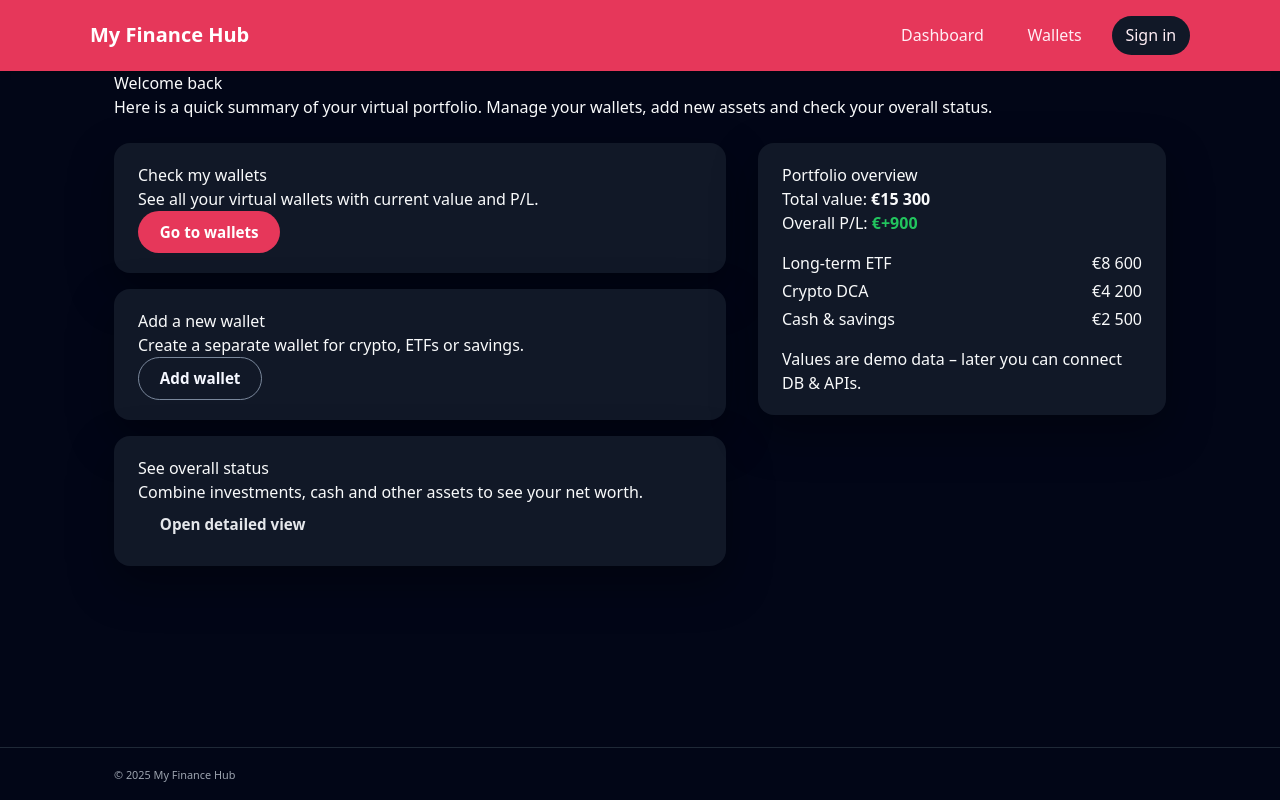
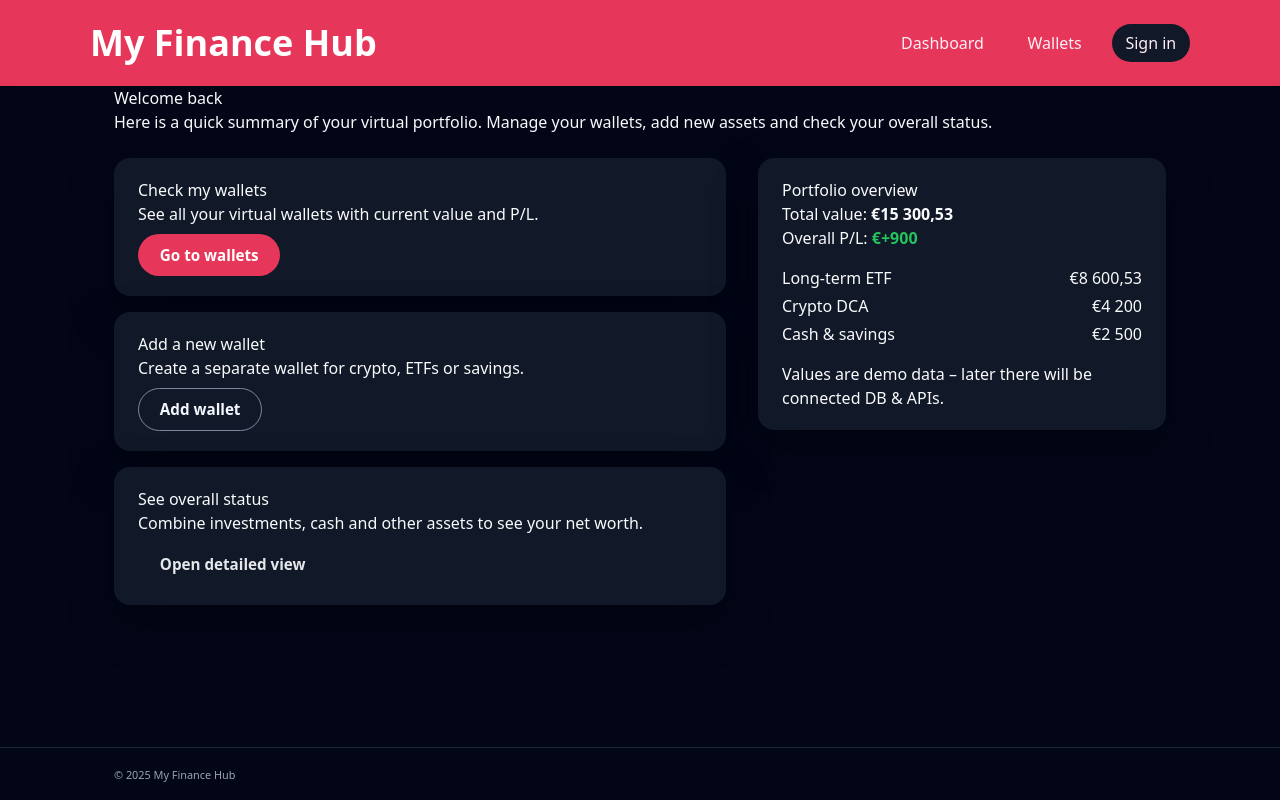
Before and after one commit to JakubS33/VAIISemestralnaPraca, a Next.js app: page /dashboard in a window 1280 px wide. Built offline with nearby package versions, Linux system fonts and the light colour scheme.

Commit message:
mensie upravy

```diff
--- a/app/auth/register/page.tsx
+++ b/app/auth/register/page.tsx
@@ -4,7 +4,7 @@
 import { useState } from "react";
 
 export default function RegisterPage() {
-  const [email, setEmail] = useState("");
+  const [email, setEmail] = useState("@");
   const [pwd, setPwd] = useState("");
   const [pwd2, setPwd2] = useState("");
   const [error, setError] = useState<string | null>(null);
@@ -31,7 +31,7 @@ export default function RegisterPage() {
 
   return (
     <section>
-      <h1>Create account</h1>
+      <h1 style={{ padding: "1rem 0", fontSize: "2.25rem" }}>Create account</h1>
       <form onSubmit={handleSubmit} className="form-card">
         {error && <p className="form-error">{error}</p>}
 
--- a/app/dashboard/page.tsx
+++ b/app/dashboard/page.tsx
@@ -1,5 +1,5 @@
 // app/dashboard/page.tsx
-
+import Link from "next/link";
 type DemoWallet = {
   id: string;
   name: string;
@@ -8,7 +8,7 @@ type DemoWallet = {
 };
 
 const demoWallets: DemoWallet[] = [
-  { id: "1", name: "Long-term ETF", value: 8600, pnl: 1200 },
+  { id: "1", name: "Long-term ETF", value: 8600.53, pnl: 1200 },
   { id: "2", name: "Crypto DCA", value: 4200, pnl: -300 },
   { id: "3", name: "Cash & savings", value: 2500, pnl: 0 },
 ];
@@ -37,17 +37,17 @@ export default function DashboardPage() {
           <div className="action-card">
             <h2>Check my wallets</h2>
             <p>See all your virtual wallets with current value and P/L.</p>
-            <a href="/wallets" className="btn-primary">
+            <Link href="/wallets" className="btn-primary">
               Go to wallets
-            </a>
+            </Link>
           </div>
 
           <div className="action-card">
             <h2>Add a new wallet</h2>
             <p>Create a separate wallet for crypto, ETFs or savings.</p>
-            <a href="/wallets" className="btn-secondary">
+            <Link href="/wallets" className="btn-secondary">
               Add wallet
-            </a>
+            </Link>
           </div>
 
           <div className="action-card">
@@ -55,9 +55,9 @@ export default function DashboardPage() {
             <p>
               Combine investments, cash and other assets to see your net worth.
             </p>
-            <a href="/wallets" className="btn-ghost">
+            <Link href="/wallets" className="btn-ghost">
               Open detailed view
-            </a>
+            </Link>
           </div>
         </div>
 
@@ -70,7 +70,7 @@ export default function DashboardPage() {
               <span>
                 €
                 {totalValue.toLocaleString("sk-SK", {
-                  maximumFractionDigits: 0,
+                  maximumFractionDigits: 2,
                 })}
               </span>
             </p>
@@ -81,7 +81,7 @@ export default function DashboardPage() {
                 €
                 {totalPnL.toLocaleString("sk-SK", {
                   signDisplay: "always",
-                  maximumFractionDigits: 0,
+                  maximumFractionDigits: 2,
                 })}
               </span>
             </p>
@@ -93,7 +93,7 @@ export default function DashboardPage() {
                   <span>
                     €
                     {w.value.toLocaleString("sk-SK", {
-                      maximumFractionDigits: 0,
+                      maximumFractionDigits: 2,
                     })}
                   </span>
                 </li>
@@ -101,7 +101,7 @@ export default function DashboardPage() {
             </ul>
 
             <p className="summary-foot">
-              Values are demo data – later you can connect DB &amp; APIs.
+              Values are demo data – later there will be connected DB & APIs.
             </p>
           </div>
         </aside>
--- a/app/globals.css
+++ b/app/globals.css
@@ -25,21 +25,20 @@ body {
   height: 100%;
 }
 
-/* jedno zjednotené body pravidlo */
+
 body {
-  background: #020617;                /* tmavé pozadie */
-  color: #f9fafb;                     /* svetlý text */
+  background: #020617;
+  color: #f9fafb;
   font-family: system-ui, -apple-system, BlinkMacSystemFont, "Segoe UI",
     sans-serif;
 
-  display: flex;                      /* kvôli header-main-footer flex layoutu */
-  flex-direction: column;             /* header hore, footer dole */
-  min-height: 100vh;                  /* telo má aspoň výšku okna */
+  display: flex;
+  flex-direction: column;
+  min-height: 100vh;
 }
 
-/* app/globals.css */
 
-/* 1) Základ tela stránky */
+
 body {
   margin: 0;
   font-family: system-ui, -apple-system, BlinkMacSystemFont, "Segoe UI",
@@ -48,21 +47,21 @@ body {
   color: #f9fafb;
 }
 
-/* 2) Kontejner */
+
 .container {
   max-width: 1100px;
   margin: 0 auto;
   padding: 0 1.5rem;
 }
 
-/* 3) Header */
+
 .main-header {
   background: #e6375a;
   color: #fff;
   box-shadow: 0 2px 6px rgba(0, 0, 0, 0.25);
 }
 
-/* 4) Header obsah */
+
 .header-inner {
   display: flex;
   align-items: center;
@@ -70,21 +69,21 @@ body {
   padding: 1rem 0;
 }
 
-/* 5) Logo */
+
 .logo {
   font-weight: 700;
-  font-size: 1.25rem;
+  font-size: 2.25rem;
   text-decoration: none;
   color: inherit;
 }
 
-/* 6) Navigácia */
+
 .main-nav {
   display: flex;
   gap: 1rem;
 }
 
-/* 7) Odkazy v navigácii */
+
 .nav-link {
   text-decoration: none;
   font-weight: 500;
@@ -122,9 +121,9 @@ body {
   color: #9ca3af;
 }
 
-
+/* Hero (landing) */
 .hero {
-  padding: 3rem 0 4rem 15rem;
+  padding: 3rem 0 4rem;
 }
 
 .hero-inner {
@@ -150,9 +149,7 @@ body {
   line-height: 1.1;
 }
 
-.hero-highlight {
-  color: #f97373;
-}
+
 
 .hero-subtitle {
   margin-top: 0.75rem;
@@ -181,6 +178,9 @@ body {
   border: 1px solid transparent;
   text-decoration: none;
   cursor: pointer;
+  margin-top: 0.5rem;
+
+
 }
 
 .btn-primary {
--- a/app/page.tsx
+++ b/app/page.tsx
@@ -9,7 +9,7 @@ export default function HomePage() {
           <span className="hero-badge">My Finance Hub</span>
 
           <h1 className="hero-title">
-            One place for your <span className="hero-highlight">real</span>{" "}
+            One place for your <span style={{ color: "#f97373" }}>real</span>{" "}
             financial picture.
           </h1>
 
```
